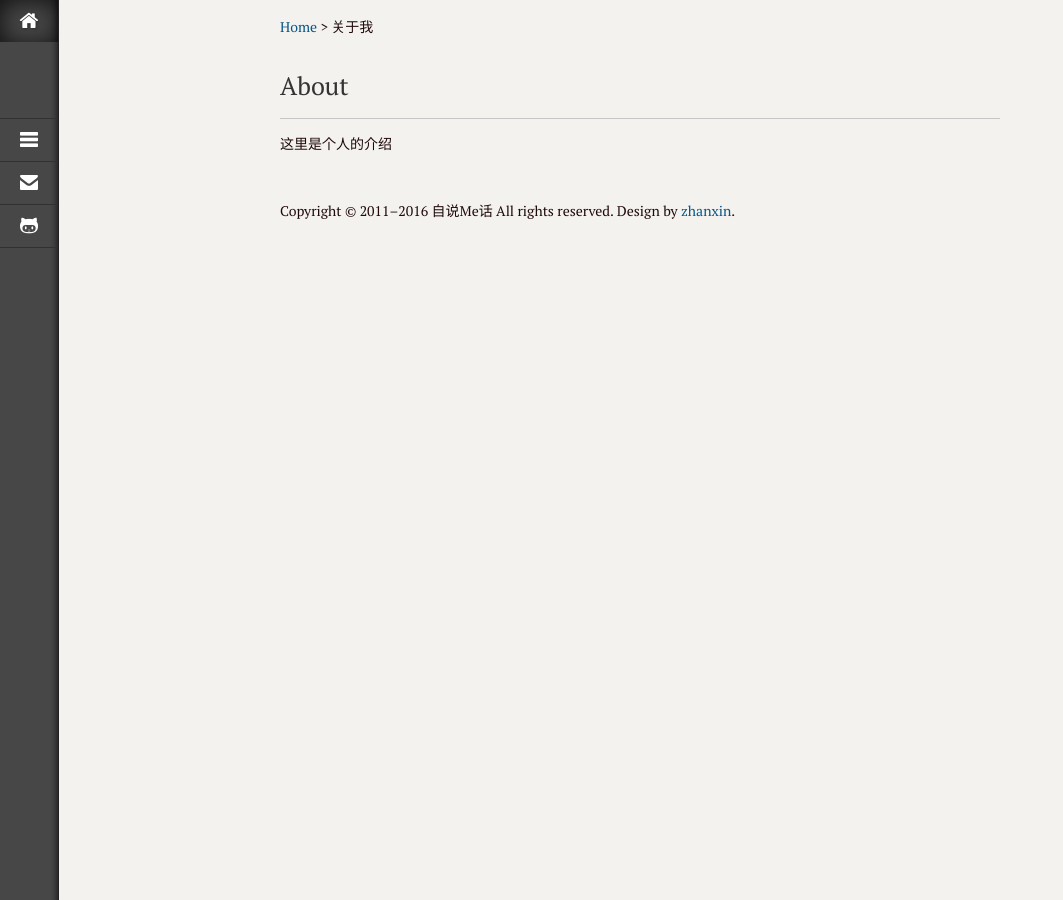
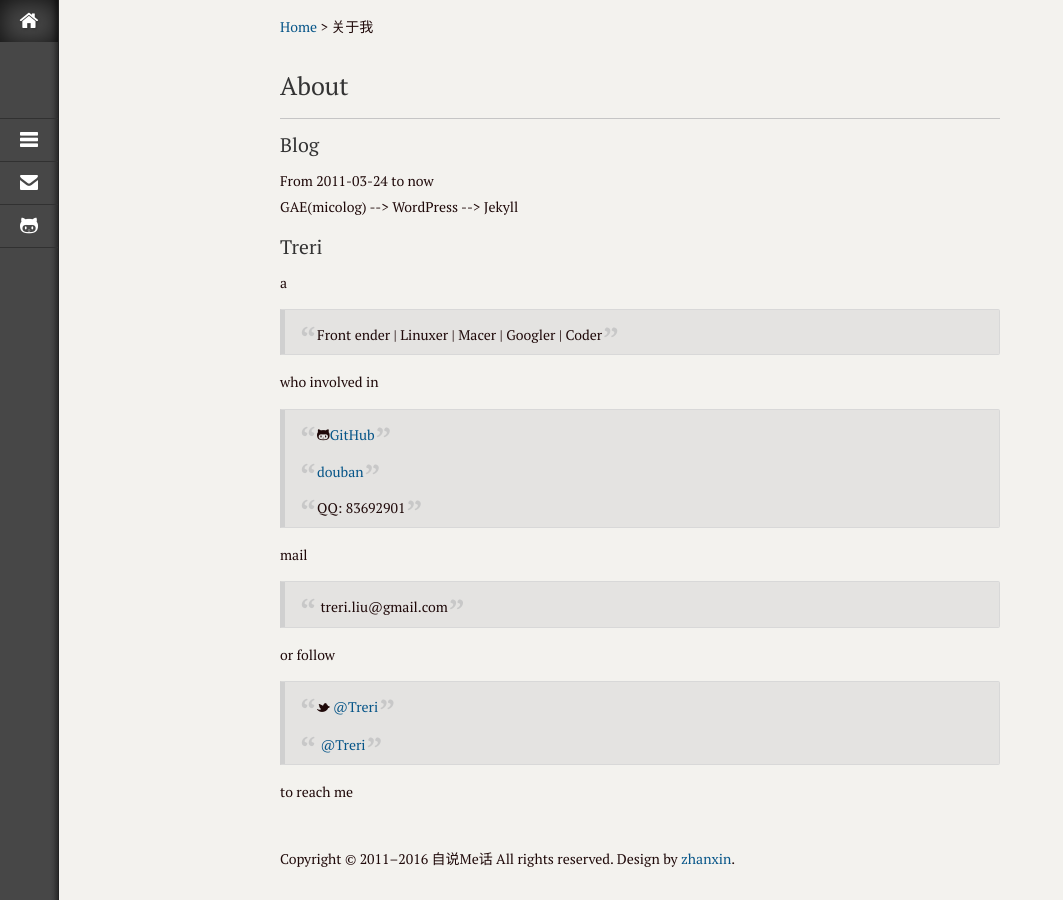
Before and after one commit to wyntau/wyntau.github.io, a Jekyll site: the page built from contact.html, in a window 1280 px wide. Shown: the whole page, without its empty margins (0-1063 px from the left). Built offline with Jekyll 4.4.1, drawn with Linux system fonts in a browser that asks for light colours; comment, search, counter and statistics services are not loaded.

Commit message:
update contact.html

```diff
--- a/contact.html
+++ b/contact.html
@@ -11,7 +12,36 @@ title: 关于我
 
 <h1 class="lotus-pagetit">About</h1>
 <article id="contact">
-    <p>这里是个人的介绍</p>
+  <h3>Blog</h3>
+
+  <p>From 2011-03-24 to now<br/>
+  GAE(micolog) --> WordPress --> Jekyll</p>
+
+  <h3>Treri</h3>
+
+  <p>a</p>
+
+  <blockquote><p>Front ender | Linuxer | Macer | Googler | Coder</p></blockquote>
+
+  <p>who involved in</p>
+
+  <blockquote><p><i class="icon-github"></i><a href="https://github.com/Treri">GitHub</a></p>
+
+  <p><a href="http://www.douban.com/people/lwent/">douban</a></p>
+
+  <p><i class="icon-qq"></i>QQ: 83692901</p></blockquote>
+
+  <p>mail</p>
+
+  <blockquote><p><i class="icon-gmail"></i> treri.liu@gmail.com</p></blockquote>
+
+  <p>or follow</p>
+
+  <blockquote><p><i class="icon-twitter"></i> <a href="https://twitter.com/treri_liu">@Treri</a></p>
+
+  <p><i class="icon-weibo"></i> <a href="http://weibo.com/leftupme">@Treri</a></p></blockquote>
+
+  <p>to reach me</p>
 </article>
 
 {% include comments %}
```
Also changed, not shown: other parts of contact.html (+1 -0 lines).
